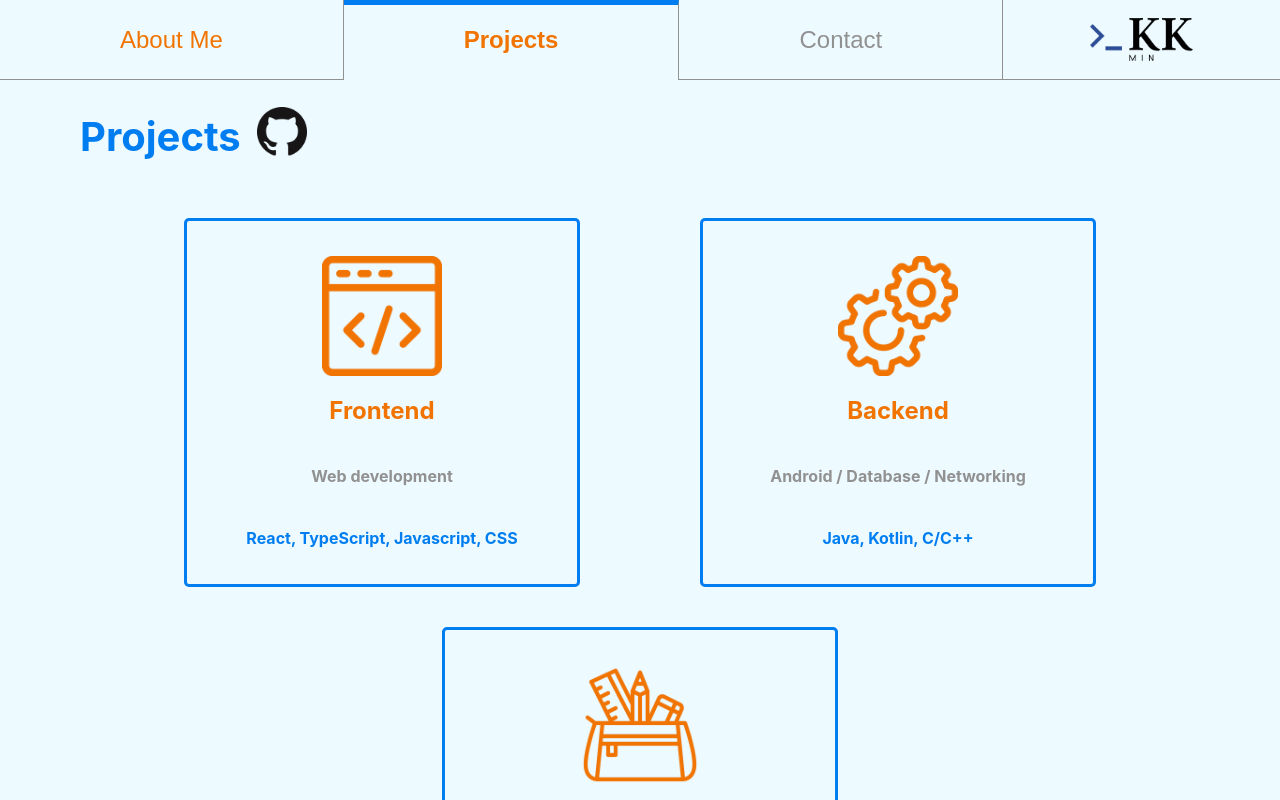
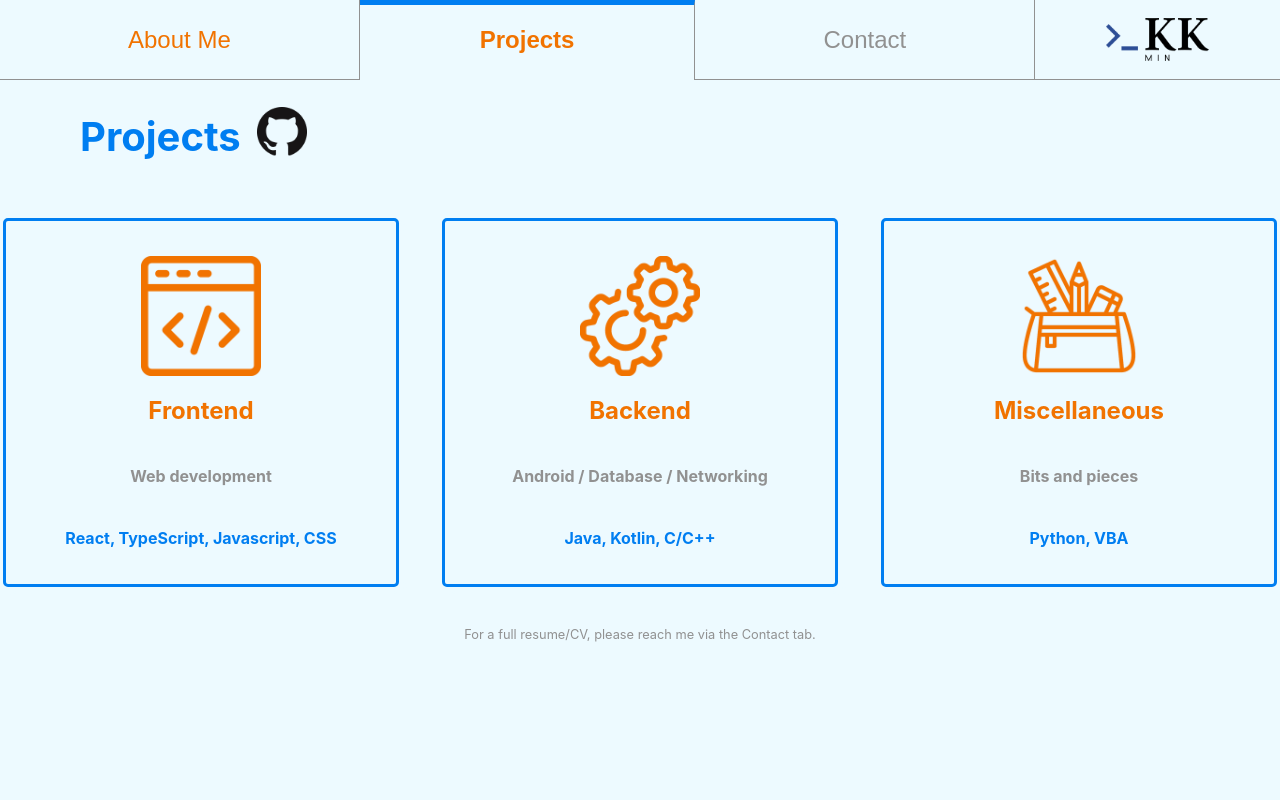
Before and after one commit to kk-min/kk-min.github.io, a React (Create React App) app: page / in a window 1280 px wide. Both pictures are taken after a click on the button "Projects". Shown: the top 800 px of the page. Built offline with nearby package versions, Linux system fonts and the light colour scheme.

Commit message:
Update styling in TabContent.css and Tabs.css

```diff
--- a/src/css/TabContent.css
+++ b/src/css/TabContent.css
@@ -170,8 +170,8 @@
 
 .card-container {
 	display: flex;
-	justify-content: center;
-	align-content: space-between;
+	justify-content: space-evenly;
+	align-content: space-evenly;
 	height: 100%;
 	margin-top: 3vh;
 	gap: 2.5rem;
@@ -196,7 +196,7 @@
 	padding: 15px;
 	border: 3px solid var(--tab-highlight-color);
 	border-radius: 5px;
-	margin: 5vh;
+	margin: 0;
 	margin-top: 0;
 	margin-bottom: 0;
 	text-align: center;
@@ -572,6 +572,17 @@ li::marker {
 }
 
 @media (max-width: 1279px) {
+	.lock,
+	.lock-exit,
+	.lock-failed {
+		width: 35vw;
+	}
+
+	.unlocker-item,
+	.unlocker-item-filled {
+		width: 8vw;
+		height: 8vw;
+	}
 }
 
 @media (max-width: 724px) {
@@ -581,9 +592,15 @@ li::marker {
 	.arrow {
 		font-size: 2rem;
 	}
+	.lock {
+		width: 50vw;
+	}
 }
 
 @media (max-width: 562px) {
+	.lock {
+		width: 50vw;
+	}
 }
 
 @media (max-width: 360px) {
--- a/src/css/Tabs.css
+++ b/src/css/Tabs.css
@@ -62,7 +62,7 @@
 	border-bottom: 1px solid var(--secondary-font-color);
 	min-height: 8vh;
 	cursor: pointer;
-	padding: 15px 15vh 15px 15vh;
+	padding: 15px 10vw 15px 10vw;
 }
 
 .tabheader:hover {
@@ -88,14 +88,27 @@
 }
 
 @media (max-width: 1279px) {
+	.tabheader {
+		font-size: 2rem;
+		padding: 1px 5vw 1px 5vw;
+	}
+	.tabheaderactive {
+		font-size: 2rem;
+		padding: 1px 5vw 1px 5vw;
+	}
+	.tabslogo {
+		max-width: 100px;
+	}
 }
 
 @media (max-width: 724px) {
 	.tabheader {
 		font-size: 10px;
+		padding: 1px 2vw 1px 2vw;
 	}
 	.tabheaderactive {
 		font-size: 10px;
+		padding: 1px 2vw 1px 2vw;
 	}
 	.tabslogo {
 		max-width: 100px;
```
